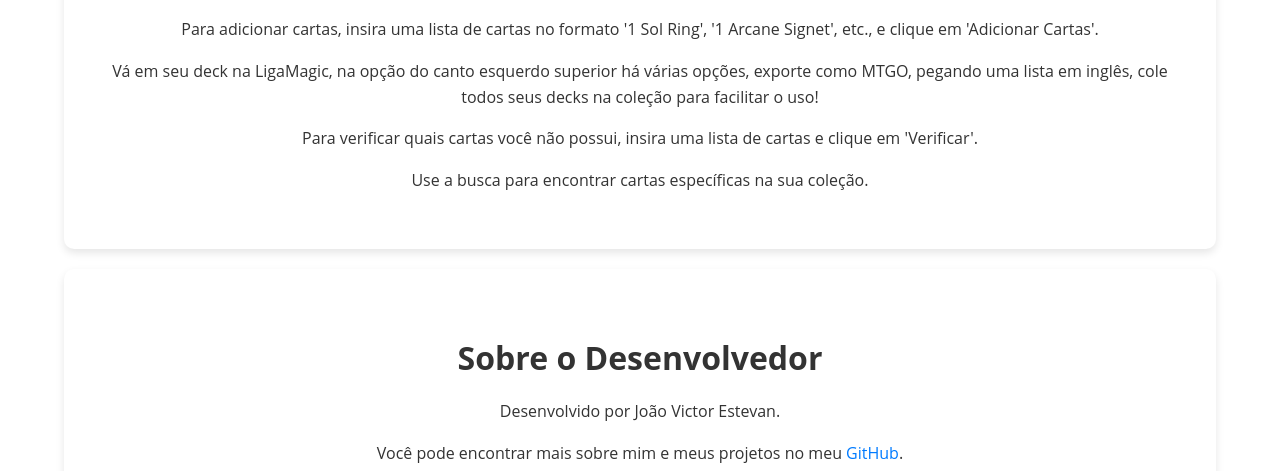
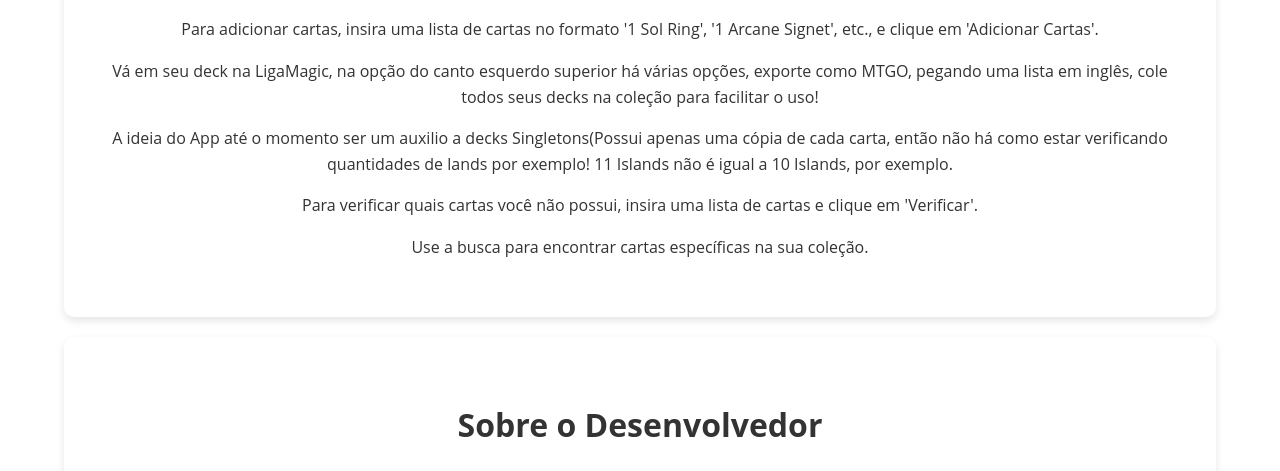
Before and after one commit to jow320/deck-checker, a plain HTML site: page index.html in a window 1280 px wide. Shown: the part 1008-1479 px from the top of the page. Drawn offline with Linux system fonts and the light colour scheme.

Commit message:
Update index.html

```diff
--- a/index.html
+++ b/index.html
@@ -74,6 +74,7 @@
           Para adicionar cartas, insira uma lista de cartas no formato '1 Sol
           Ring', '1 Arcane Signet', etc., e clique em 'Adicionar Cartas'.
           <p>Vá em seu deck na LigaMagic, na opção do canto esquerdo superior há várias opções, exporte como MTGO, pegando uma lista em inglês, cole todos seus decks na coleção para facilitar o uso!</p>
+          <p>A ideia do App até o momento ser um auxilio a decks Singletons(Possui apenas uma cópia de cada carta, então não há como estar verificando quantidades de lands por exemplo! 11 Islands não é igual a 10 Islands, por exemplo.</p>
         </p>
         <p>
           Para verificar quais cartas você não possui, insira uma lista de
```
